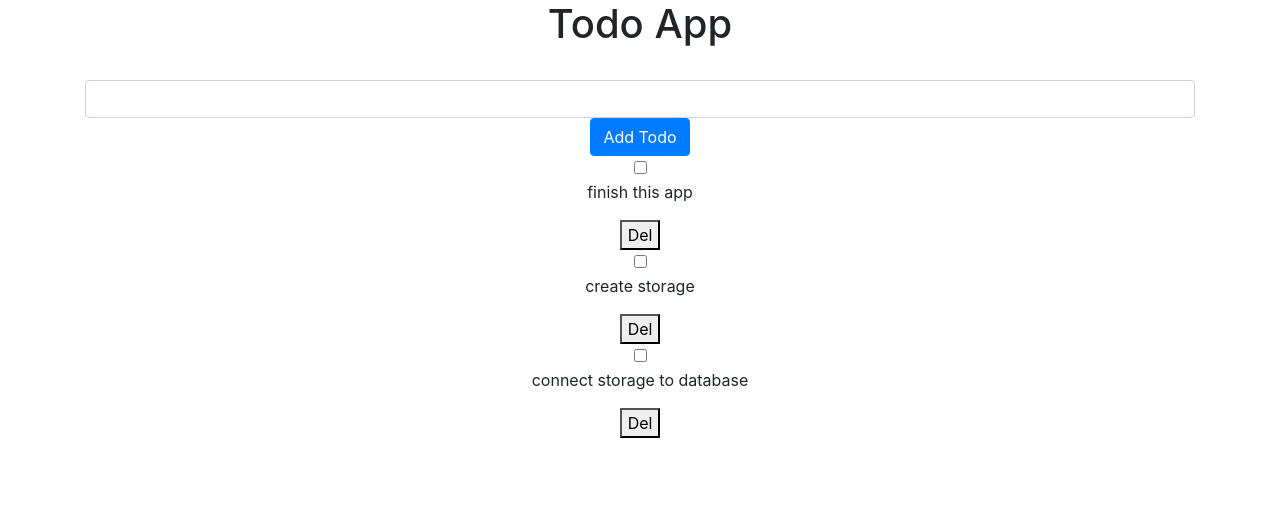
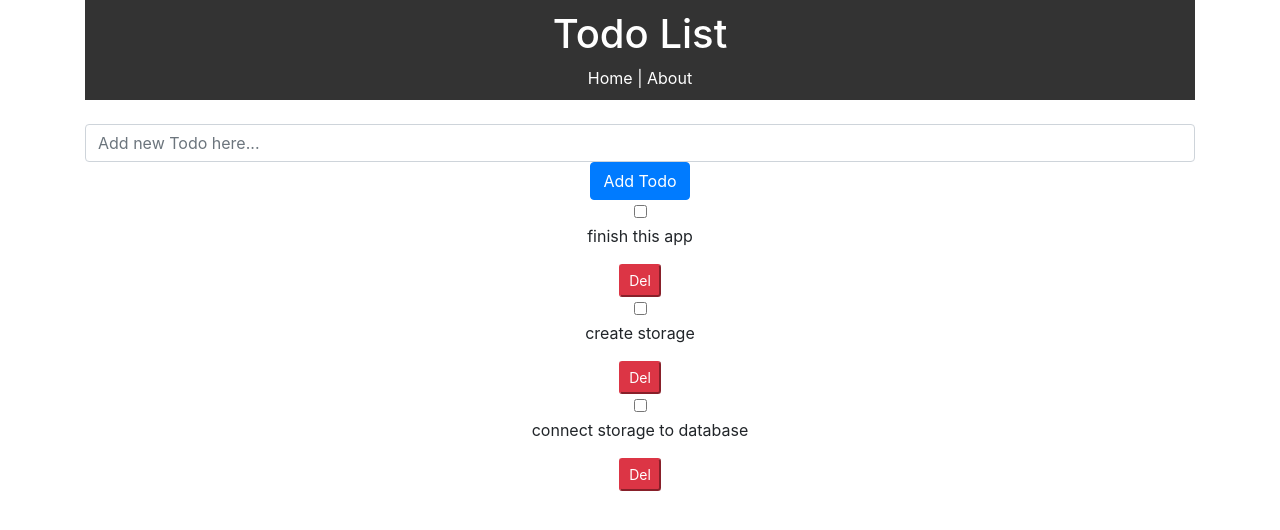
Before and after one commit to OrenCODE/todo-list-react, a React (Create React App) app: page / in a window 1280 px wide. Shown: the top 530 px of the page. Built offline with nearby package versions, Linux system fonts and the light colour scheme.

Commit message:
adding basic page routing

```diff
--- a/package.json
+++ b/package.json
@@ -7,6 +7,7 @@
     "@types/node": "12.0.0",
     "@types/react": "16.8.16",
     "@types/react-dom": "16.8.4",
+    "@types/react-router-dom": "^4.3.3",
     "axios": "^0.18.0",
     "bootstrap": "^4.3.1",
     "react": "^16.8.6",
--- a/src/AddTodo/AddTodo.tsx
+++ b/src/AddTodo/AddTodo.tsx
@@ -1,15 +1,13 @@
 import React, {Component} from 'react';
 
 export interface IAddTodoProps {
-    addTodoToState: (TodoObj: Record<string, any>) => void
+    addTodo: (TodoObj: Record<string, any>) => void
 }
 
 class AddTodo extends Component <IAddTodoProps> {
 
     state = {
-        title: '',
-        // date: '',
-        // time: ''
+        title: ''
     };
 
     handleChange = (event: any) => {
@@ -19,12 +17,16 @@ class AddTodo extends Component <IAddTodoProps> {
     };
 
     handleSubmit = (event: any) => {
-        const {addTodoToState} = this.props;
+        const {addTodo} = this.props;
 
         event.preventDefault();
         const todoText = event.target.elements.title.value;
         // const todoDate = event.target.elements.date.value;
         // const todoTime = event.target.elements.time.value;
+
+        if (!todoText) {
+            return alert('please enter a todo...')
+        }
 
         const newTodo = {
             id: Math.random(),
@@ -34,7 +36,7 @@ class AddTodo extends Component <IAddTodoProps> {
             // time: todoTime
         };
 
-        addTodoToState(newTodo);
+        addTodo(newTodo);
 
         this.setState({
             title: '',
@@ -46,8 +48,8 @@ class AddTodo extends Component <IAddTodoProps> {
             <div>
                 <form className={"searchForm"} onSubmit={this.handleSubmit}>
                     <label htmlFor={"title"}/>
-                    <input name={"title"} type={"text"} className={"form-control"} onChange={this.handleChange}
-                           value={this.state.title}/>
+                    <input name={"title"} type={"text"} className={"form-control"} placeholder={"Add new Todo here..."}
+                           onChange={this.handleChange} value={this.state.title}/>
                     <button className={"btn btn-primary"} type={"submit"}>Add Todo</button>
                 </form>
             </div>
--- a/src/App.css
+++ b/src/App.css
@@ -1,5 +1,17 @@
 .App {
   text-align: center;
+}
+
+.headerStyle {
+  background: #333;
+  color: #fff;
+  text-align: center;
+  padding: 10px;
+}
+
+.linkStyle {
+  color: #fff;
+  text-decoration: none;
 }
 
 .todo-completed {
--- a/src/App.tsx
+++ b/src/App.tsx
@@ -1,13 +1,16 @@
 import React, {Component} from 'react';
+import {BrowserRouter as Router, Route} from "react-router-dom"
+
 import AddTodo from './AddTodo/AddTodo';
 import Todos from './Todos/Todos'
+import About from './Pages/About';
+import Header from './Layout/Header'
 
 import './App.css';
 
 export type TodoObj = Record<string, any>
 
 interface IAppState {
-
     todos: TodoObj[]
 }
 
@@ -26,7 +29,8 @@ class App extends Component <any, IAppState> {
         }
     }
 
-    addTodoToState = (newTodo: TodoObj) => {
+    //TODO ADD TO STATE
+    addTodo = (newTodo: TodoObj) => {
 
         this.setState({
             todos: this.state.todos.concat(newTodo)
@@ -78,13 +82,20 @@ class App extends Component <any, IAppState> {
         const {todos} = this.state;
 
         return (
-            <div className="App">
-                <div className={"container"}>
-                    <h1>Todo App</h1>
-                    <AddTodo addTodoToState={this.addTodoToState}/>
-                    <Todos todos={todos} markComplete={this.markComplete} delTodo={this.delTodo}/>
+            <Router>
+                <div className="App">
+                    <div className={"container"}>
+                        <Header/>
+                        <Route exact path="/" render={props => (
+                            <React.Fragment>
+                                <AddTodo addTodo={this.addTodo}/>
+                                <Todos todos={todos} markComplete={this.markComplete} delTodo={this.delTodo}/>
+                            </React.Fragment>
+                        )}/>
+                    </div>
                 </div>
-            </div>
+                <Route path="/about" component={About}/>
+            </Router>
         );
     }
 }
--- /dev/null
+++ b/src/Layout/Header.tsx
@@ -0,0 +1,13 @@
+import React from 'react'
+import {Link} from 'react-router-dom';
+
+function Header() {
+    return (
+        <header className={"headerStyle"}>
+            <h1>Todo List</h1>
+            <Link className={"linkStyle"} to="/">Home</Link> | <Link className={"linkStyle"} to="/about">About</Link>
+        </header>
+    )
+}
+
+export default Header
--- /dev/null
+++ b/src/Pages/About.tsx
@@ -0,0 +1,12 @@
+import React from 'react';
+
+function About() {
+    return (
+        <React.Fragment>
+            <h1>this is a todo list</h1>
+            <p>this is a new todo list</p>
+        </React.Fragment>
+    )
+}
+
+export default About
--- a/src/TodoItem/TodoItem.tsx
+++ b/src/TodoItem/TodoItem.tsx
@@ -26,7 +26,7 @@ class TodoItem extends Component <ITodoItem> {
                     </div>
                     }
 
-                <button onClick={() => delTodo(todo.id)}>Del</button>
+                <button className={"btn-sm btn-danger"} onClick={() => delTodo(todo.id)}>Del</button>
             </div>
         )
     }
```
Also changed, not shown: 1 other file (tests, documents, lock files or other folders).
